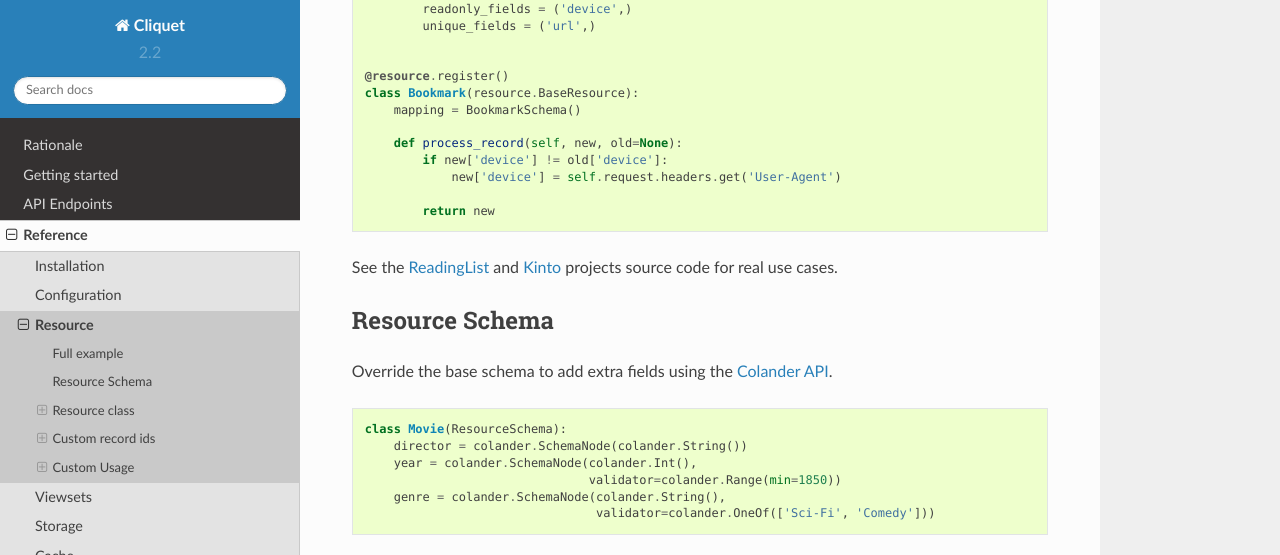
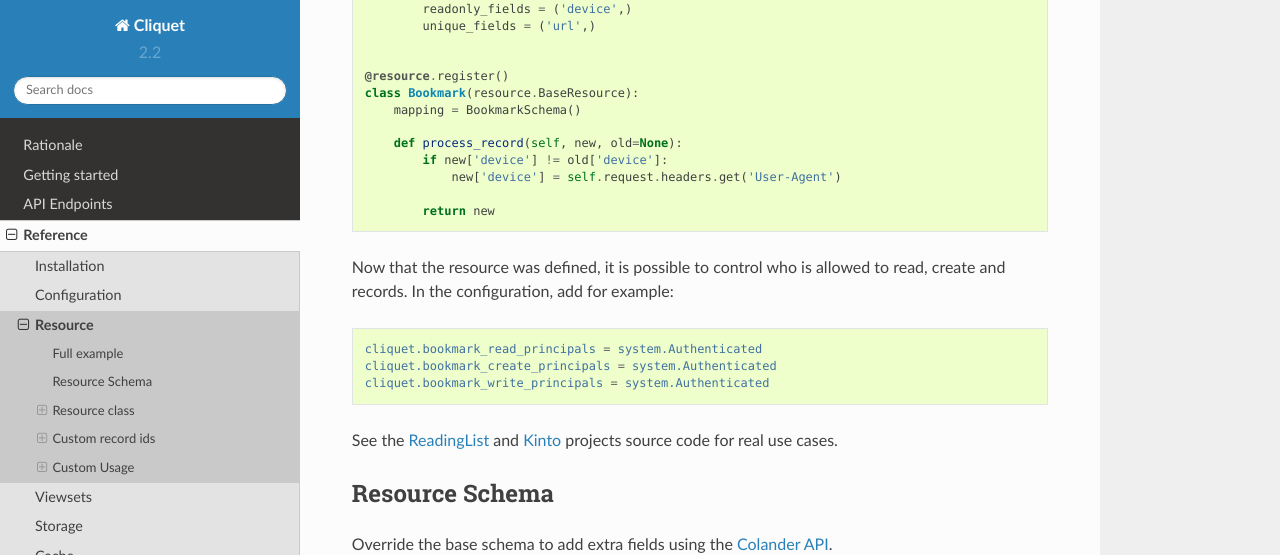
Before and after one commit to Kinto/kinto, a Sphinx documentation site: the page built from docs/reference/resource.rst, in a window 1280 px wide and 900 px high, scrolled down 535 px, cut to the strip 0-555 px from the top of the window. Built offline with Sphinx 7.4.7 and the Read the Docs theme 2.0.0, drawn with Linux system fonts in a browser that asks for light colours.

```diff
--- a/docs/reference/resource.rst
+++ b/docs/reference/resource.rst
@@ -40,6 +40,17 @@
                 new['device'] = self.request.headers.get('User-Agent')
 
             return new
+
+
+Now that the resource was defined, it is possible to control who is allowed
+to read, create and records. In the configuration, add for example:
+
+.. code-block:: ini
+
+    cliquet.bookmark_read_principals = system.Authenticated
+    cliquet.bookmark_create_principals = system.Authenticated
+    cliquet.bookmark_write_principals = system.Authenticated
+
 
 See the :github:`ReadingList <mozilla-services/readinglist>` and
 :github:`Kinto <mozilla-services/kinto>` projects source code for real use cases.
```
Also changed, not shown: docs/quickstart.rst (+8 -0 lines), 2 other files.
